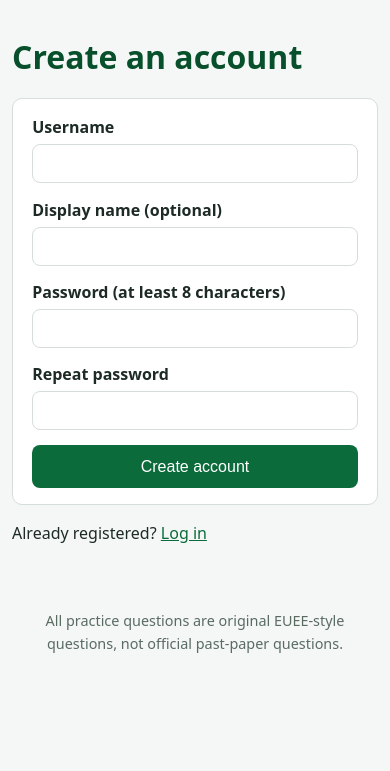
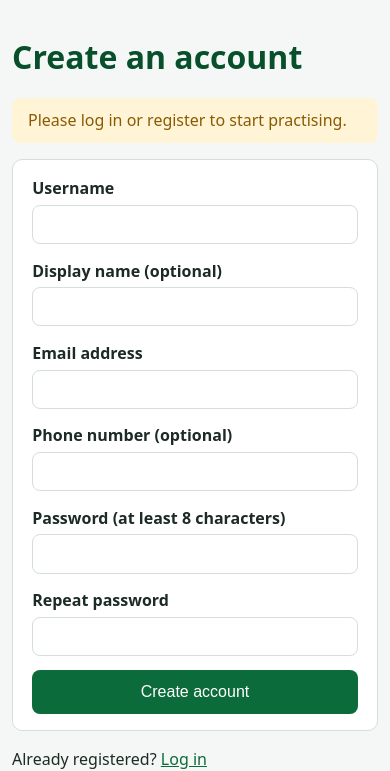
Before and after one commit to sol-abiyot/EUEE-prep, a Flask app: a page that uses templates/register.html in a window 390 px wide. Shown: the part 60-831 px from the top of the page. Before the commit the page ends 713 px from the top, so only its background shows below. Run offline with Flask 3, Linux system fonts and the light colour scheme; the visitor is signed in with stand-in values (Sample User, id 1); data comes from the database, SQL or seed files in the repository; data that the repository does not hold is empty.

Commit message:
Require login for quizzes and collect email and phone at registration

```diff
--- a/app.py
+++ b/app.py
@@ -1,6 +1,7 @@
 import os
 import re
 import secrets
+from functools import wraps
 from pathlib import Path
 
 from flask import (
@@ -19,6 +20,8 @@ from auth import (
     check_login,
     create_user,
     get_user,
+    normalize_email,
+    normalize_phone,
     record_login,
     validate_registration,
 )
@@ -50,6 +53,7 @@ def load_secret_key():
 
 app.secret_key = load_secret_key()
 app.config.update(SESSION_COOKIE_HTTPONLY=True, SESSION_COOKIE_SAMESITE="Lax")
+app.config["REQUIRE_LOGIN"] = True
 
 DEFAULT_QUIZ_LENGTH = 5
 MAX_QUIZ_LENGTH = 50
@@ -82,6 +86,26 @@ def database():
 def find_subject(name):
     """Return the properly capitalised subject name, or None if it does not exist."""
     return next((s for s in list_subjects() if s.lower() == name.lower()), None)
+
+
+def safe_next(value):
+    """Only allow redirects to pages inside this site."""
+    if value and value.startswith("/") and not value.startswith("//") and "\\" not in value:
+        return value
+    return ""
+
+
+def login_required(view):
+    """Send visitors who are not logged in to the login page."""
+
+    @wraps(view)
+    def wrapped(*args, **kwargs):
+        if app.config["REQUIRE_LOGIN"] and g.user is None:
+            target = request.full_path.rstrip("?") if request.method == "GET" else None
+            return redirect(url_for("login", next=target))
+        return view(*args, **kwargs)
+
+    return wrapped
 
 
 @app.before_request
@@ -132,6 +156,7 @@ def subject(name):
 
 
 @app.route("/quiz/<name>")
+@login_required
 def quiz_page(name):
     match = find_subject(name)
     if match is None:
@@ -151,6 +176,7 @@ def quiz_page(name):
 
 
 @app.route("/submit", methods=["POST"])
+@login_required
 def submit():
     # Remove duplicate ids but keep the original order.
     ids = list(dict.fromkeys(request.form.getlist("question_id")))
@@ -170,35 +196,47 @@ def submit():
 
 @app.route("/register", methods=["GET", "POST"])
 def register():
+    next_url = safe_next(request.values.get("next", ""))
     errors = []
-    username = ""
-    display_name = ""
+    form = {"username": "", "display_name": "", "email": "", "phone": ""}
     if request.method == "POST":
-        username = request.form.get("username", "").strip()
-        display_name = request.form.get("display_name", "").strip()[:60]
+        form["username"] = request.form.get("username", "").strip()
+        form["display_name"] = request.form.get("display_name", "").strip()[:60]
+        form["email"] = request.form.get("email", "").strip()
+        form["phone"] = request.form.get("phone", "").strip()
         password = request.form.get("password", "")
         confirm = request.form.get("confirm", "")
-        errors = validate_registration(username, password, confirm)
+        errors = validate_registration(
+            form["username"], password, confirm, form["email"], form["phone"]
+        )
         if not errors:
             conn = database()
             try:
-                user_id = create_user(conn, username, password, display_name)
-                if user_id is None:
-                    errors.append("That username is already taken.")
+                user_id, problem = create_user(
+                    conn,
+                    form["username"],
+                    password,
+                    form["display_name"],
+                    normalize_email(form["email"]),
+                    normalize_phone(form["phone"]) or None,
+                )
+                if problem:
+                    errors.append(problem)
                 else:
                     record_login(conn, user_id)
                     session.clear()
                     session["user_id"] = user_id
-                    return redirect(url_for("home"))
+                    return redirect(next_url or url_for("home"))
             finally:
                 conn.close()
     return render_template(
-        "register.html", errors=errors, username=username, display_name=display_name
+        "register.html", errors=errors, form=form, next_url=next_url
     )
 
 
 @app.route("/login", methods=["GET", "POST"])
 def login():
+    next_url = safe_next(request.values.get("next", ""))
     error = None
     if request.method == "POST":
         username = request.form.get("username", "").strip()
@@ -212,10 +250,10 @@ def login():
                 record_login(conn, user["id"])
                 session.clear()
                 session["user_id"] = user["id"]
-                return redirect(url_for("home"))
+                return redirect(next_url or url_for("home"))
         finally:
             conn.close()
-    return render_template("login.html", error=error)
+    return render_template("login.html", error=error, next_url=next_url)
 
 
 @app.route("/logout", methods=["POST"])
--- a/auth.py
+++ b/auth.py
@@ -3,14 +3,30 @@ import re
 from werkzeug.security import check_password_hash, generate_password_hash
 
 USERNAME_PATTERN = re.compile(r"^[A-Za-z0-9_]{3,30}$")
+EMAIL_PATTERN = re.compile(r"^[^@\s]+@[^@\s]+\.[^@\s]+$")
+PHONE_PATTERN = re.compile(r"^\+?\d{9,15}$")
 MIN_PASSWORD_LENGTH = 8
 
 
-def validate_registration(username, password, confirm):
+def normalize_email(email):
+    return email.strip().lower()
+
+
+def normalize_phone(phone):
+    return re.sub(r"[\s\-()]", "", phone.strip())
+
+
+def validate_registration(username, password, confirm, email, phone=""):
     """Return a list of problems (an empty list means the input is acceptable)."""
     errors = []
     if not USERNAME_PATTERN.match(username):
         errors.append("Username must be 3 to 30 letters, numbers or underscores.")
+    email = normalize_email(email)
+    if not EMAIL_PATTERN.match(email) or len(email) > 120:
+        errors.append("Please enter a valid email address.")
+    phone = normalize_phone(phone)
+    if phone and not PHONE_PATTERN.match(phone):
+        errors.append("Phone number must be 9 to 15 digits, optionally starting with +.")
     if len(password) < MIN_PASSWORD_LENGTH:
         errors.append(f"Password must be at least {MIN_PASSWORD_LENGTH} characters.")
     if password != confirm:
@@ -18,20 +34,31 @@ def validate_registration(username, password, confirm):
     return errors
 
 
-def create_user(conn, username, password, display_name=None, role="student"):
-    """Add a user. Returns the new user's id, or None if the username is taken."""
-    existing = conn.execute(
-        "SELECT id FROM users WHERE lower(username) = lower(?)", (username,)
-    ).fetchone()
-    if existing:
-        return None
+def create_user(conn, username, password, display_name=None, email=None, phone=None,
+                role="student"):
+    """Add a user. Returns (user_id, problem); problem is None when it worked."""
+    if conn.execute(
+        "SELECT 1 FROM users WHERE lower(username) = lower(?)", (username,)
+    ).fetchone():
+        return None, "That username is already taken."
+    if email and conn.execute(
+        "SELECT 1 FROM users WHERE email = ?", (email,)
+    ).fetchone():
+        return None, "That email address is already registered."
     cursor = conn.execute(
-        "INSERT INTO users (username, display_name, password_hash, role) "
-        "VALUES (?, ?, ?, ?)",
-        (username, display_name or None, generate_password_hash(password), role),
+        "INSERT INTO users (username, display_name, email, phone, password_hash, role) "
+        "VALUES (?, ?, ?, ?, ?, ?)",
+        (
+            username,
+            display_name or None,
+            email or None,
+            phone or None,
+            generate_password_hash(password),
+            role,
+        ),
     )
     conn.commit()
-    return cursor.lastrowid
+    return cursor.lastrowid, None
 
 
 def check_login(conn, username, password):
--- a/db.py
+++ b/db.py
@@ -80,9 +80,20 @@ def get_connection(db_path=None):
     conn.execute("PRAGMA foreign_keys = ON")
     return conn
 
+def add_missing_columns(conn):
+    """Add columns introduced after the first version of the schema (safe to repeat)."""
+    existing = {row[1] for row in conn.execute("PRAGMA table_info(users)")}
+    if "email" not in existing:
+        conn.execute("ALTER TABLE users ADD COLUMN email TEXT")
+    if "phone" not in existing:
+        conn.execute("ALTER TABLE users ADD COLUMN phone TEXT")
+    conn.execute("CREATE UNIQUE INDEX IF NOT EXISTS idx_users_email ON users(email)")
+
+
 def init_db(conn):
     """Create the tables if they do not exist yet."""
     conn.executescript(SCHEMA)
+    add_missing_columns(conn)
     conn.commit()
 
 
--- a/static/style.css
+++ b/static/style.css
@@ -311,3 +311,9 @@ header {
 .errors p {
     margin: 0;
 }
+.notice {
+    background: var(--warn-bg);
+    color: var(--warn);
+    border-radius: 8px;
+    padding: 0.6rem 1rem;
+}
--- a/templates/login.html
+++ b/templates/login.html
@@ -4,6 +4,10 @@
 
 {% block content %}
 <h1>Log in</h1>
+
+{% if next_url %}
+<p class="notice">Please log in or register to start practising.</p>
+{% endif %}
 
 {% if error %}
 <div class="errors"><p>{{ error }}</p></div>
@@ -19,5 +23,5 @@
     <button type="submit">Log in</button>
 </form>
 
-<p>New here? <a href="{{ url_for('register') }}">Create an account</a></p>
+<p>New here? <a href="{{ url_for('register', next=next_url or None) }}">Create an account</a></p>
 {% endblock %}
--- a/templates/register.html
+++ b/templates/register.html
@@ -4,6 +4,10 @@
 
 {% block content %}
 <h1>Create an account</h1>
+
+{% if next_url %}
+<p class="notice">Please log in or register to start practising.</p>
+{% endif %}
 
 {% if errors %}
 <div class="errors">
@@ -15,10 +19,16 @@
 
 <form method="post" class="auth-form">
     <label for="username">Username</label>
-    <input type="text" id="username" name="username" value="{{ username }}" required maxlength="30" autocomplete="username">
+    <input type="text" id="username" name="username" value="{{ form.username }}" required maxlength="30" autocomplete="username">
 
     <label for="display_name">Display name (optional)</label>
-    <input type="text" id="display_name" name="display_name" value="{{ display_name }}" maxlength="60">
+    <input type="text" id="display_name" name="display_name" value="{{ form.display_name }}" maxlength="60">
+
+    <label for="email">Email address</label>
+    <input type="text" id="email" name="email" value="{{ form.email }}" required maxlength="120" autocomplete="email">
+
+    <label for="phone">Phone number (optional)</label>
+    <input type="text" id="phone" name="phone" value="{{ form.phone }}" maxlength="20" autocomplete="tel">
 
     <label for="password">Password (at least 8 characters)</label>
     <input type="password" id="password" name="password" required autocomplete="new-password">
@@ -29,5 +39,5 @@
     <button type="submit">Create account</button>
 </form>
 
-<p>Already registered? <a href="{{ url_for('login') }}">Log in</a></p>
+<p>Already registered? <a href="{{ url_for('login', next=next_url or None) }}">Log in</a></p>
 {% endblock %}
```
Also changed, not shown: tests/conftest.py (+4 -0 lines), tests/test_access.py (added, +86 -0 lines), tests/test_auth.py (+45 -3 lines).
